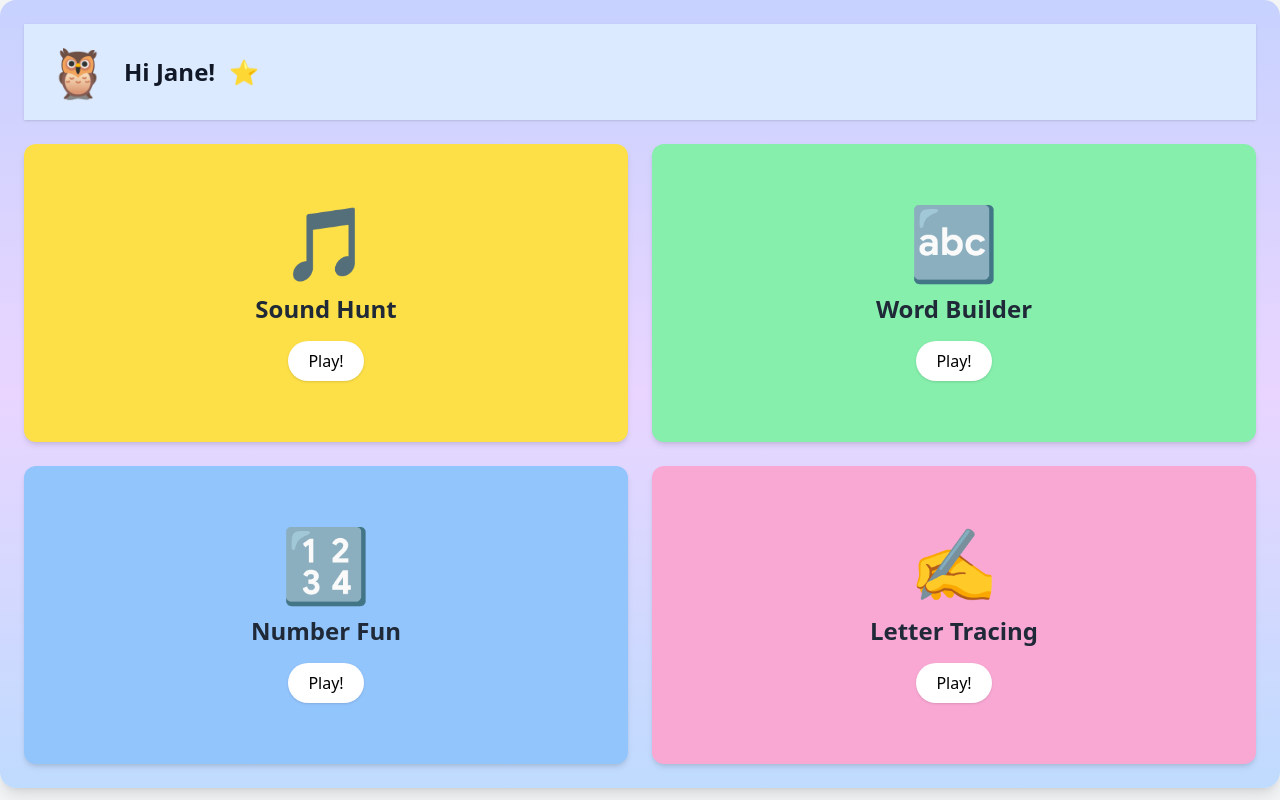
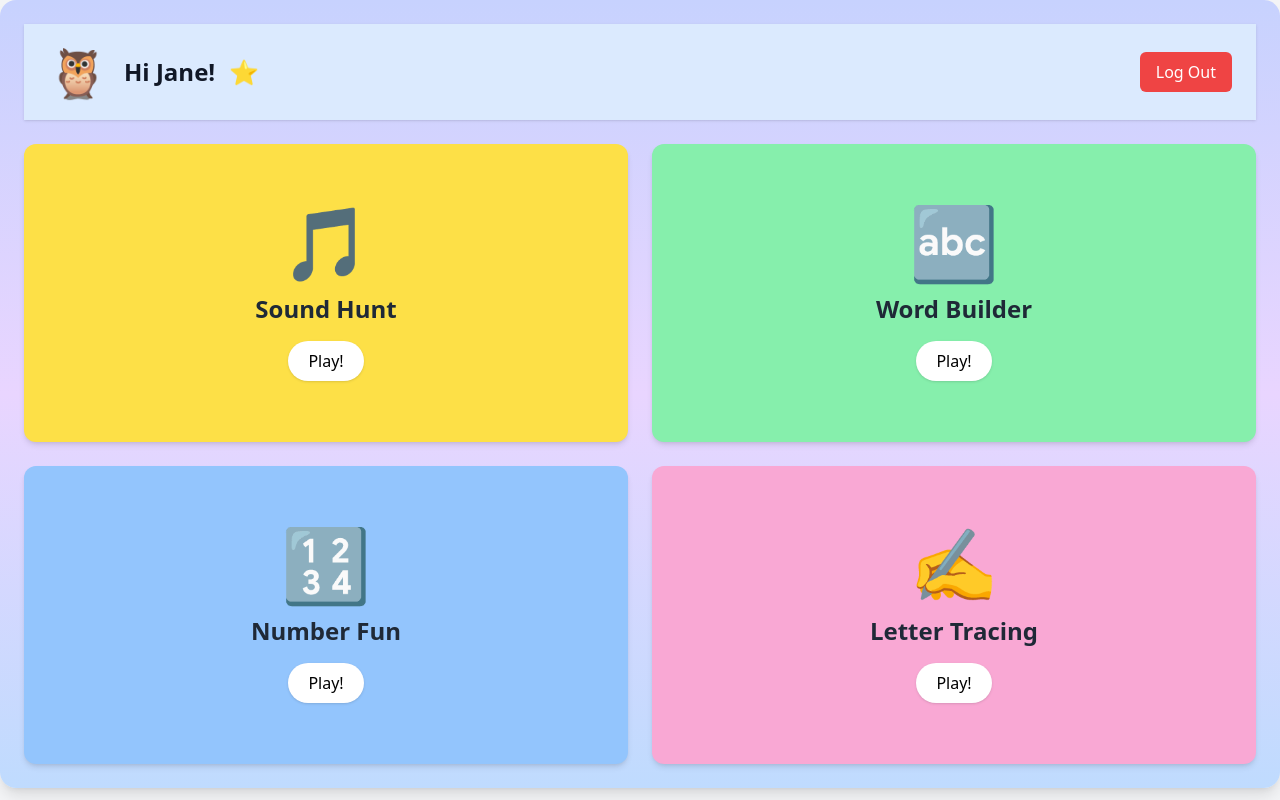
Before and after one commit to yeungeqq/feit_hackathon_2025, a React (Vite) app: page /student-dashboard in a window 1280 px wide. Built offline with nearby package versions, Linux system fonts and the light colour scheme.

Commit message:
add logout button in student dashboard

```diff
--- a/src/pages/LoginPage.tsx
+++ b/src/pages/LoginPage.tsx
@@ -13,7 +13,7 @@ const LoginPage: React.FC = () => {
     // 🔹 Dummy login check
     if (email === "teacher@test.com" && password === "1234") {
       navigate("/homepage");
-    } else if (email === "student@test.com" && password === "1234") {
+    } else if (email === "sarah.d@gmail.com" && password === "1234") {
       navigate("/student-dashboard");
     } else {
       setError("Invalid credentials. Try again.");
--- a/src/pages/StudentDashboard.tsx
+++ b/src/pages/StudentDashboard.tsx
@@ -1,7 +1,14 @@
 import React from "react";
-import { Link } from "react-router-dom";
+import { Link, useNavigate } from "react-router-dom";
 
 const StudentDashboard: React.FC = () => {
+  const navigate = useNavigate();
+
+  const handleLogout = () => {
+    // (Optional: clear auth state/localStorage here)
+    navigate("/login");
+  };
+
   const games = [
     { title: "Sound Hunt", emoji: "🎵", color: "bg-yellow-300" },
     { title: "Word Builder", emoji: "🔤", color: "bg-green-300" },
@@ -24,8 +31,15 @@ const StudentDashboard: React.FC = () => {
                 Hi Jane! <span className="ml-2">⭐</span>
               </h2>
             </div>
+
+            {/* Logout Button */}
+            <button
+              onClick={handleLogout}
+              className="bg-red-500 text-white px-4 py-2 rounded-md font-medium hover:bg-red-600 transition"
+            >
+              Log Out
+            </button>
           </div>
-
 
           {/* Games Grid - 2x2 layout */}
           <div className="grid grid-cols-2 md:grid-cols-2 gap-6 w-full h-[calc(100vh-180px)]">
```
Lines whose indentation alone changed are shown as unchanged.
